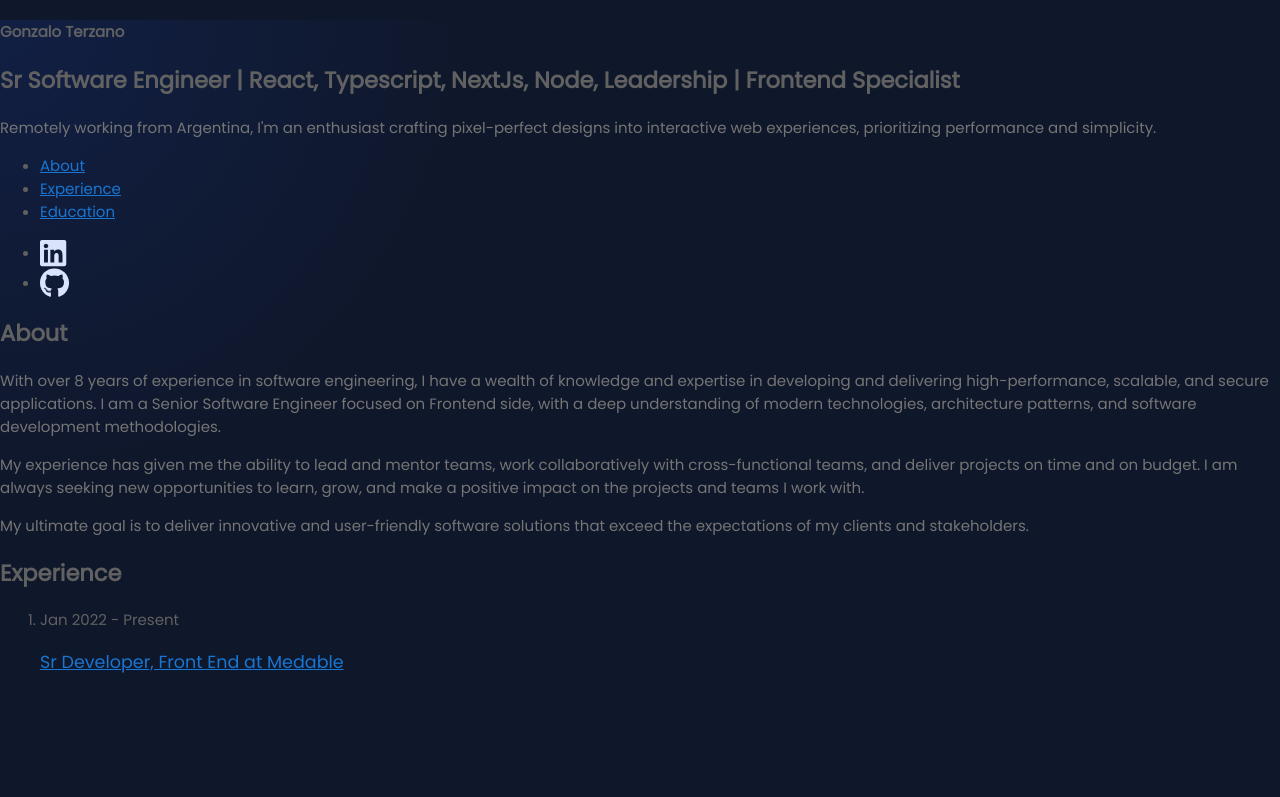
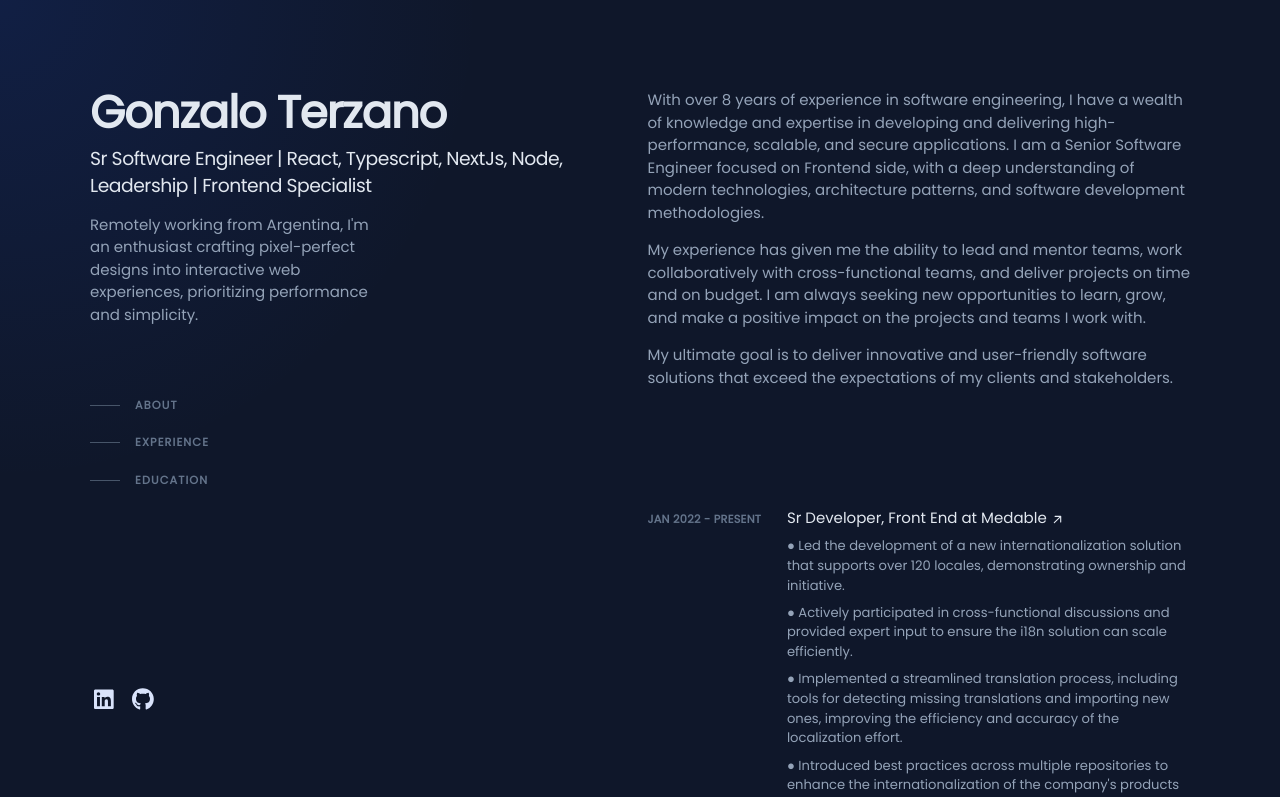
Before and after one commit to gonzadk/gonzadk.github.io, a React (Create React App) app: page / in a window 1280 px wide. Shown: the top 797 px of the page. Built offline with nearby package versions, Linux system fonts and the light colour scheme; a web font is replaced by a local one.

Commit message:
feat: updating resume in pdf

```diff
--- a/src/components/experience/experience.component.tsx
+++ b/src/components/experience/experience.component.tsx
@@ -76,7 +76,7 @@ export const Experience: FunctionComponent = () => {
           <a
             className="inline-flex items-center leading-tight font-semibold text-slate-200 group"
             aria-label="View Full Resume"
-            href="../../../assets/pdf/Resume Gonzalo Terzano - English.pdf"
+            href="../../../resume.pdf"
             target="_blank"
           >
             <span className="border-b border-transparent pb-px transition group-hover:text-slate-200 group-hover:border-teal-300 motion-reduce:transition-none">
--- /dev/null
+++ b/tailwind.config.js
@@ -0,0 +1,13 @@
+/** @type {import('tailwindcss').Config} */
+module.exports = {
+  content: ['./src/**/*.{ts,tsx,html}'],
+  theme: {
+    extend: {
+      colors: {
+        primary: '#E2E8F0',
+        background: '#0F172A',
+      },
+    },
+  },
+  plugins: [],
+}
```
Also changed, not shown: 2 other files (tests, documents, lock files or other folders).
